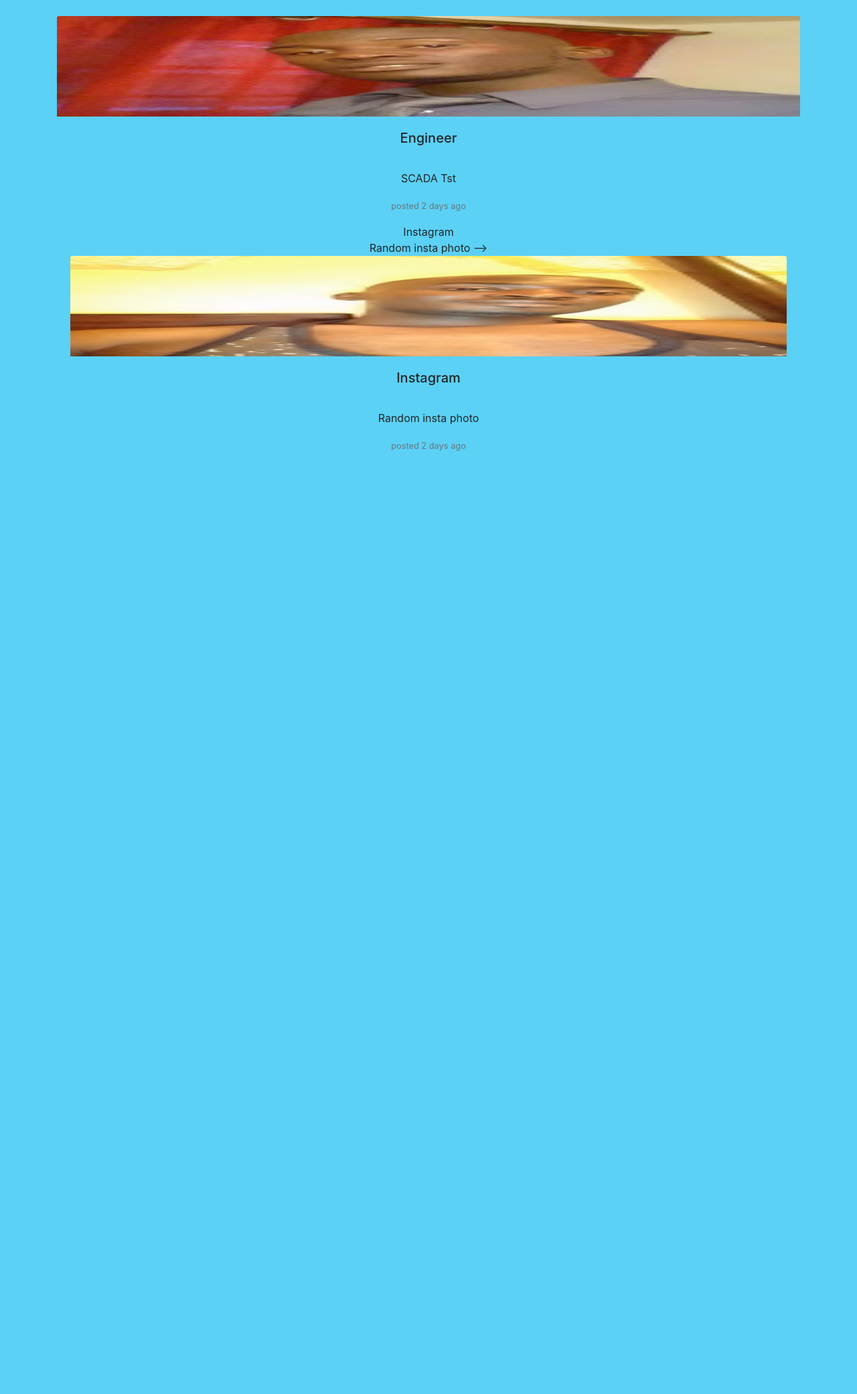
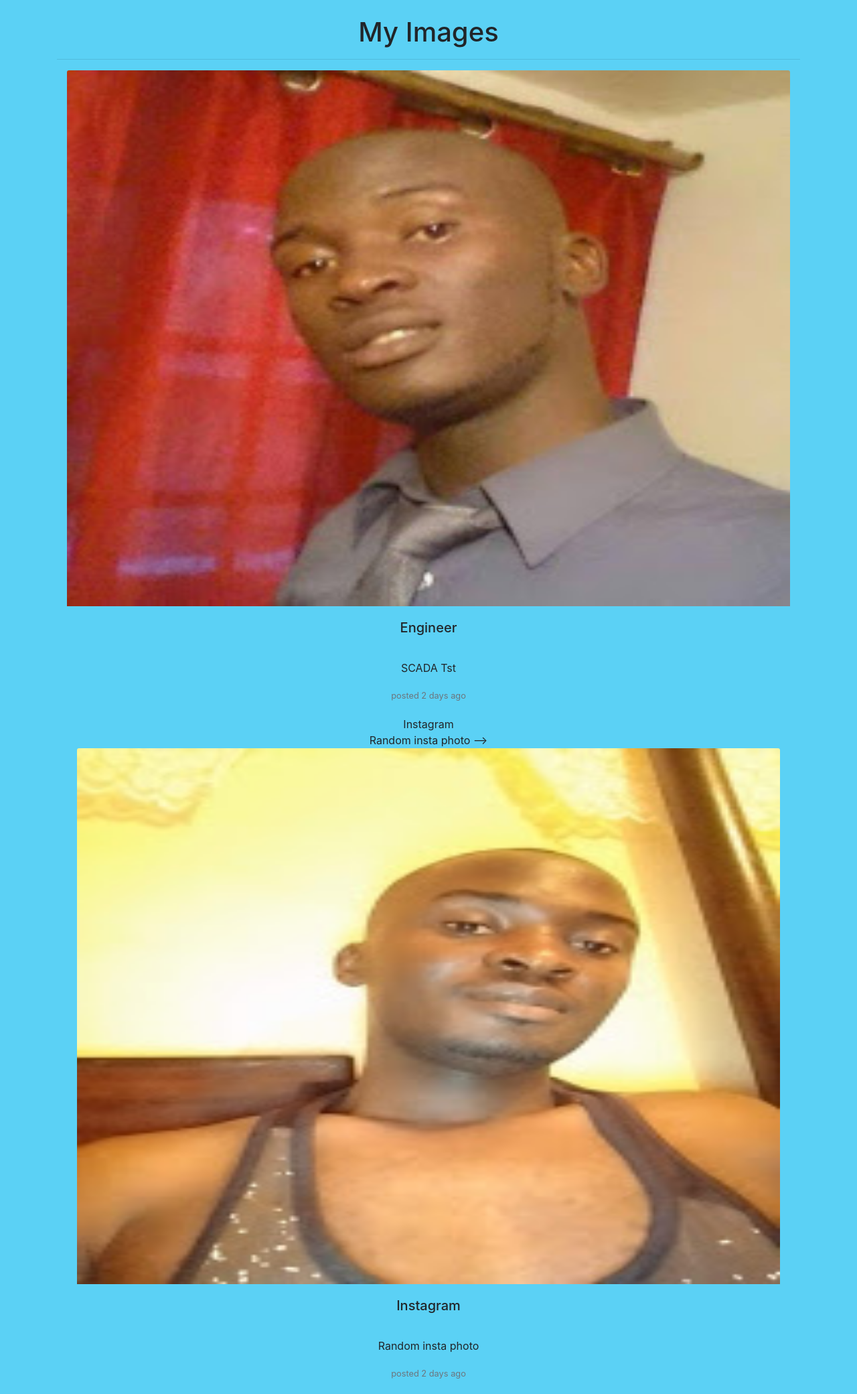
Before and after one commit to Vincent-Juma/Django-Portfolio, a Django app: page /gallery/ in a window 1280 px wide. Shown: the part 96-2177 px from the top of the page at 67% size. Before the commit the page ends 769 px from the top, so only its background shows below. Run offline with Django 3.2, Linux system fonts and the light colour scheme; data comes from the database, SQL or seed files in the repository; both versions use the stored data as it was after the commit; some libraries are stand-ins or nearby versions.

Commit message:
edit display

```diff
--- a/imagegallery/templates/imagegallery/gallery.html
+++ b/imagegallery/templates/imagegallery/gallery.html
@@ -1,24 +1,21 @@
 {% extends "imagegallery/base.html" %}
 {% block content %}
-    <center>
 
-        <!-- <h1>My Images</h1>
+        <h1>My Images</h1>
         <hr/>
-        {% for results in imggal %}
+        <!-- {% for results in imggal %}
         {{ results.imgtitle }} <br>
-        {{ results.imgdesc }}  -->
+        {{ results.imgdesc }}
+         -->
+    <div class="container" >
 
-        <!-- <div class="card-group" style="max-width: 48%;" >
-            <div class="card"> -->
-                <img src="{{ results.image.url }}" height="150" width="150" alt=" {{ results.imgtitle }}" title=" {{ results.imgtitle }}" class="card-img-top">
-              <div class="card-body">
-                <h5 class="card-title">{{ results.imgtitle }} </h5><br>
-                <p class="card-text">{{ results.imgdesc }} </p>
-                <p class="card-text"><small class="text-muted">posted 2 days ago</small></p>
-              <!-- </div>
-            </div>
-             -->
-        {% endfor %}
-    </center>
+    <img src="{{ results.image.url }}" height="800" width="150" alt=" {{ results.imgtitle }}" title=" {{ results.imgtitle }}" class="card-img-top">
+          <div class="card-body">
+          <h5 class="card-title">{{ results.imgtitle }} </h5><br>
+          <p class="card-text">{{ results.imgdesc }} </p>
+          <p class="card-text"><small class="text-muted">posted 2 days ago</small>
+          </div>
+           {% endfor %}
+
 
 {% endblock content %}
```
Also changed, not shown: db.sqlite3.
